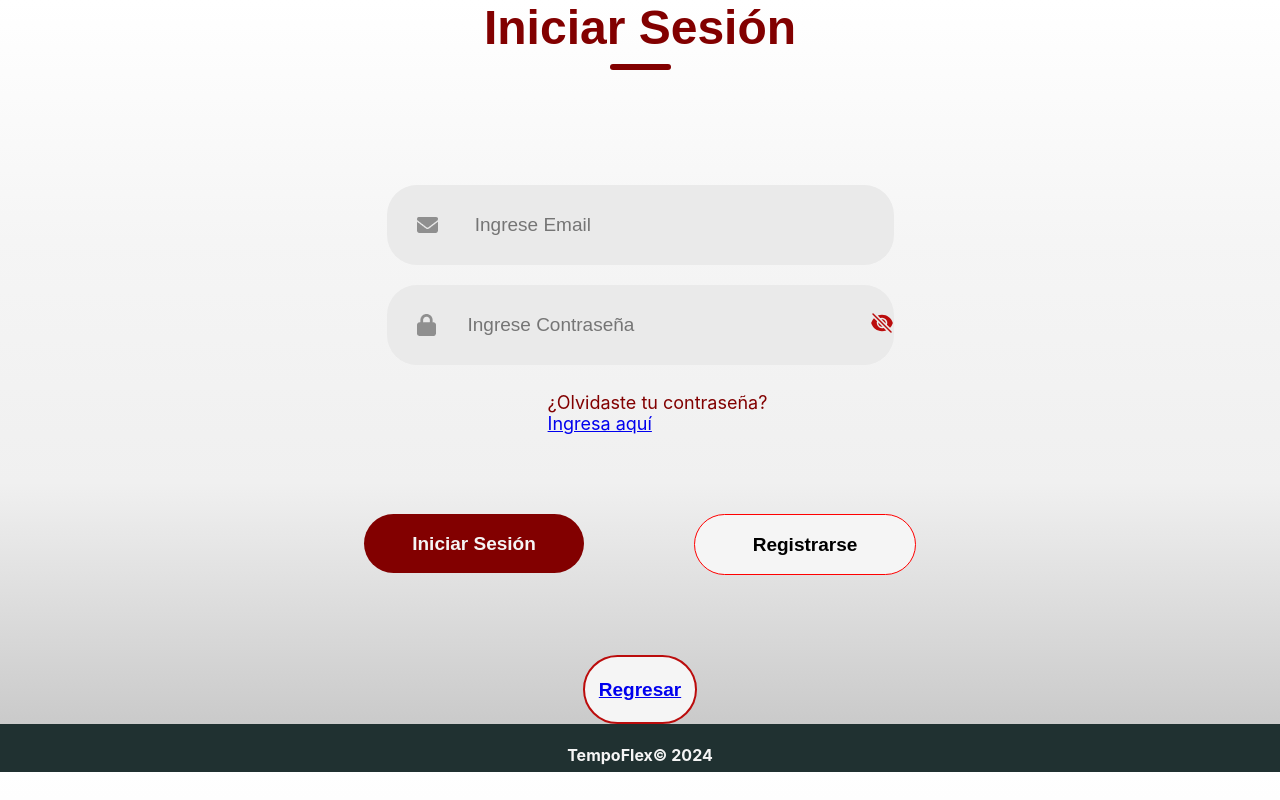
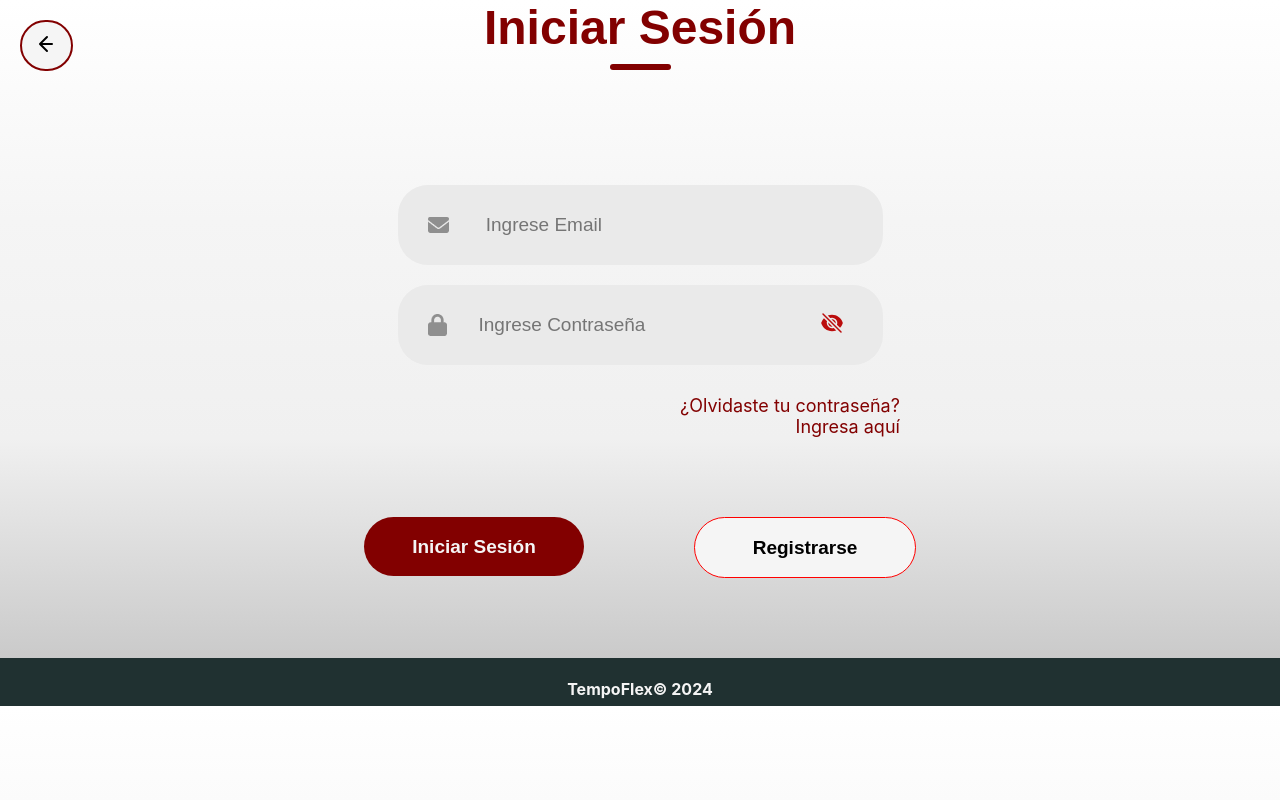
Before and after one commit to GarcesMJM/TempoFlex, a React (Create React App) app in the folder frontend/: page /Login in a window 1280 px wide. Built offline with nearby package versions, Linux system fonts and the light colour scheme.

Commit message:
Actualización del vista para recuperar contraseña

```diff
--- a/frontend/src/App.jsx
+++ b/frontend/src/App.jsx
@@ -1,11 +1,12 @@
-import React from 'react';
-import './css/App.css';
-import Profile from './views/Profile';
-import Home from './views/Home';
-import Login from './views/Login';
-import Manage from './views/Manage';
-import Footer from './components/Footer';
-import { BrowserRouter as Router, Routes, Route } from 'react-router-dom';
+import React from "react";
+import "./css/App.css";
+import Profile from "./views/Profile";
+import Home from "./views/Home";
+import Login from "./views/Login";
+import Manage from "./views/Manage";
+import ForgotPwd from "./views/ForgotPwd";
+import Footer from "./components/Footer";
+import { BrowserRouter as Router, Routes, Route } from "react-router-dom";
 
 function App() {
   return (
@@ -17,12 +18,13 @@ function App() {
             <Route path="/Login" element={<Login />} />
             <Route path="/Profile" element={<Profile />} />
             <Route path="/Manage" element={<Manage />} />
+            <Route path="/olvidocontraseña" element={<ForgotPwd />} />
           </Routes>
         </div>
       </Router>
       <Footer />
     </div>
-  )
+  );
 }
 
-export default App
+export default App;
--- a/frontend/src/components/SlideMenu.jsx
+++ b/frontend/src/components/SlideMenu.jsx
@@ -1,11 +1,20 @@
 import React, { useState } from "react";
 import "../css/SlideMenu.css";
+import styles from "../css/Home.module.css";
+import { useNavigate } from "react-router-dom";
 
 const SlideMenu = () => {
   const [isOpen, setIsOpen] = useState(false);
 
+  const navigate = useNavigate();
+
   const toggleMenu = () => {
     setIsOpen(!isOpen);
+  };
+
+  const logOut = () => {
+    localStorage.removeItem("token");
+    navigate("/Login");
   };
 
   return (
@@ -44,17 +53,14 @@ const SlideMenu = () => {
       <div className={`slide-menu ${isOpen ? "open" : ""}`}>
         <ul>
           <li>
-            <a href="#">Item 1</a>
+            <a onClick={() => navigate("/perfil")}>Perfil</a>
           </li>
           <li>
-            <a href="#">Item 2</a>
+            <a onClick={() => navigate("/Manage")}>Agregar actividad</a>
           </li>
-          <li>
-            <a href="#">Item 3</a>
-          </li>
-          <li>
-            <a href="#">Item 4</a>
-          </li>
+          <button className={styles.buttons} onClick={logOut}>
+            Cerrar Sesión
+          </button>
         </ul>
       </div>
     </>
--- a/frontend/src/css/Home.module.css
+++ b/frontend/src/css/Home.module.css
@@ -34,6 +34,7 @@
     font-family: "Prompt", sans-serif;
 }
 .buttons {
+    margin-top: auto;
     background-color: whitesmoke;
     border: solid 2px #820000;
     padding: 12px;
@@ -44,6 +45,9 @@
     margin: 4vh;
     font-family: "Righteous", sans-serif;
     transition: 1s;
+
+
+
 }
 .buttons:hover {
     color: whitesmoke;
--- a/frontend/src/css/Login.css
+++ b/frontend/src/css/Login.css
@@ -58,6 +58,7 @@
 }
 
 .input{
+  position: relative;
   display: flex;
   align-items: center;
   margin: auto;
@@ -83,14 +84,15 @@
 .pwd-icon {
   color: #bb0c0c;
   right: 8%;
+  position: absolute;
 }
 
 .forgot-password{
-  padding-left: 35px;
-  margin-top:  27px;
+  padding-left: 300px;
+  margin-top:  30px;
   color: #797979;
   font-size: 18px;
-  align-items: center;
+  text-align: right;
 }
 
 .forgot-password span{
@@ -119,22 +121,6 @@
   font-family: "Righteous", sans-serif;
 }
 
-.back{
-  display: flex;
-  justify-content: center;
-  align-items: center;
-  padding: 10px;
-  width: 90px;
-  height: 45px;
-  color: black;
-  background: whitesmoke;
-  border: solid 2px #bb0c0c;
-  border-radius: 100px;
-  font-size: 19px;
-  font-weight: 700;
-  cursor: pointer;
-  font-family: "Righteous", sans-serif;
-}
 .form {
   display: flex;
   flex-direction: column;
@@ -151,3 +137,31 @@
 .regresar a{
   text-decoration: none;
 }
+
+.back-button {
+
+  align-items: center;
+  padding: 10px;
+  background-color: whitesmoke;
+  border: solid 2px #820000;
+  color:black;
+  cursor: pointer;
+  border-radius: 80px;
+  margin-bottom: 10px;
+  position: fixed; /* Para espaciarlo del resto del contenido */
+  top: 20px;
+  left: 20px;
+  z-index: 1000;
+}
+
+.back-button svg {
+  margin-right: 5px;
+}
+
+.back-button:hover {
+  color: whitesmoke;
+    background-color: #820000;
+    border: solid 2px whitesmoke;
+    box-shadow: 0 0 1rem red;
+    transition: 1s;
+}
--- a/frontend/src/css/SlideMenu.css
+++ b/frontend/src/css/SlideMenu.css
@@ -50,6 +50,8 @@
     color: black;
     text-decoration: none;
     display: block;
+    border-radius: 20px;
+    text-align: center;
     background-color: whitesmoke;
     border: solid 2px #820000;
   }
--- a/frontend/src/views/ForgotPwd.jsx
+++ b/frontend/src/views/ForgotPwd.jsx
@@ -1,27 +1,9 @@
 import React, { useState } from "react";
-import { Link } from "react-router-dom";
+import { useNavigate } from "react-router-dom";
 //import "../css/ForgotPwd.css";
+import Swal from "sweetalert2";
 
-import imagen from "../Assets/cat-2934720_1280.jpg";
-import email_icon from "../Assets/email.png";
-
-// Import the functions you need from the SDKs you need
-import { initializeApp } from "firebase/app";
-import { getAuth, sendPasswordResetEmail } from "firebase/auth";
-
-const firebaseConfig = {
-  apiKey: "AIzaSyDp11FAxsh_JtvCyzj8sf9OXbmBO4PGBt8",
-  authDomain: "petconnect2-4be50.firebaseapp.com",
-  projectId: "petconnect2-4be50",
-  storageBucket: "petconnect2-4be50.appspot.com",
-  messagingSenderId: "948988551923",
-  appId: "1:948988551923:web:afd3d0cff1d450ae278d86",
-  measurementId: "G-3JCCDR9K1G",
-};
-
-// Initialize Firebase
-const app = initializeApp(firebaseConfig);
-const auth = getAuth(app);
+import email_icon from "../assets/email.png";
 
 const ForgotPwd = () => {
   const [email, setEmail] = useState(""); // Estado para el correo electrónico
@@ -30,14 +12,37 @@ const ForgotPwd = () => {
     setEmail(e.target.value);
   };
 
+  const navigate = useNavigate();
+
   const recuperarpwd = async (e) => {
+    if (!email) {
+      Swal.fire("El campo no puede estar vacío", "", "error");
+      return;
+    }
+
     try {
-      await sendPasswordResetEmail(auth, email);
+      const response = await fetch(
+        "http://localhost:5000/recuperarcontraseña",
+        {
+          method: "POST",
+          headers: {
+            "Content-Type": "application/json",
+          },
+          body: JSON.stringify({ email }),
+        }
+      );
+
+      const data = await response.json();
+
+      if (data.message === true) {
+        Swal.fire("Correo de recuperación enviado con éxito", "", "success");
+      } else {
+        Swal.fire("Error al recuperar contaseña", "", "error");
+      }
+
+      setEmail("");
     } catch (error) {
-      console.error(
-        "Error al obtener la información del usuario:",
-        error.response.data
-      );
+      console.error("Error al enviar datos al backend:", error);
     }
   };
 
@@ -72,16 +77,29 @@ const ForgotPwd = () => {
                     </div>
                   </div>
                   <div className="back">
-                    <Link to="/login">Regresar</Link>
+                    <button
+                      className="back-button"
+                      onClick={() => navigate("/")}
+                    >
+                      <svg
+                        xmlns="http://www.w3.org/2000/svg"
+                        viewBox="0 0 24 24"
+                        fill="currentColor"
+                        height="24px"
+                        width="24px"
+                      >
+                        <path
+                          fillRule="evenodd"
+                          clipRule="evenodd"
+                          d="M15.707 4.293a1 1 0 010 1.414L10.414 11H20a1 1 0 110 2H10.414l5.293 5.293a1 1 0 01-1.414 1.414l-7-7a1 1 0 010-1.414l7-7a1 1 0 011.414 0z"
+                        />
+                      </svg>
+                    </button>
                   </div>
                 </form>
               </div>
             </div>
           </div>
-        </div>
-
-        <div className="col-md-8">
-          <img src={imagen} alt="" className="tamaño-imagen shadow-lg" />
         </div>
       </div>
     </div>
--- a/frontend/src/views/Home.jsx
+++ b/frontend/src/views/Home.jsx
@@ -52,9 +52,6 @@ function Home() {
               >
                 Gestionar Horario
               </button>
-              <button className={styles.buttons} onClick={logOut}>
-                Cerrar Sesión
-              </button>
             </section>
           </div>
         )}
--- a/frontend/src/views/Login.jsx
+++ b/frontend/src/views/Login.jsx
@@ -225,7 +225,9 @@ const Login = () => {
                     <span>
                       ¿Olvidaste tu contraseña?
                       <br />
-                      <Link to="/olvidocontraseña">Ingresa aquí</Link>
+                      <a onClick={() => navigate("/olvidocontraseña")}>
+                        Ingresa aquí
+                      </a>
                     </span>
                   </div>
                 )}
@@ -257,9 +259,21 @@ const Login = () => {
                 </div>
 
                 <div className="back">
-                  <a>
-                    <Link to="/">Regresar</Link>
-                  </a>
+                  <button className="back-button" onClick={() => navigate("/")}>
+                    <svg
+                      xmlns="http://www.w3.org/2000/svg"
+                      viewBox="0 0 24 24"
+                      fill="currentColor"
+                      height="24px"
+                      width="24px"
+                    >
+                      <path
+                        fillRule="evenodd"
+                        clipRule="evenodd"
+                        d="M15.707 4.293a1 1 0 010 1.414L10.414 11H20a1 1 0 110 2H10.414l5.293 5.293a1 1 0 01-1.414 1.414l-7-7a1 1 0 010-1.414l7-7a1 1 0 011.414 0z"
+                      />
+                    </svg>
+                  </button>
                 </div>
               </form>
             </div>
```
Also changed, not shown: 2 other files (tests, documents, lock files or other folders).
